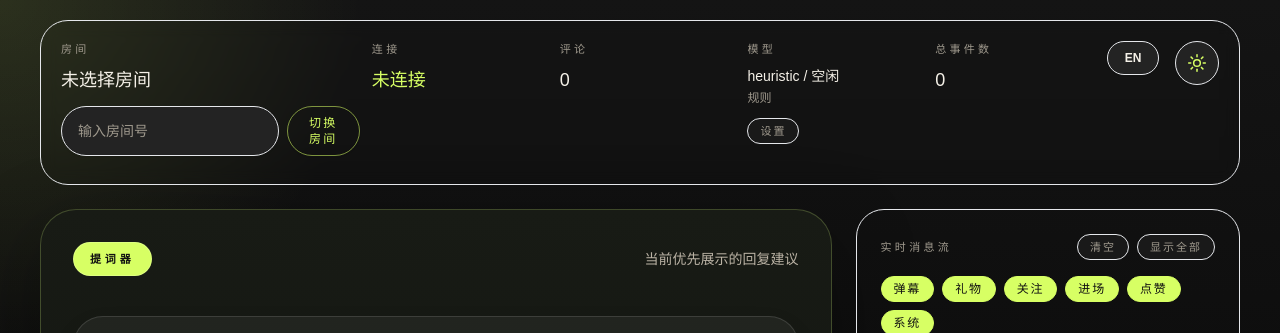
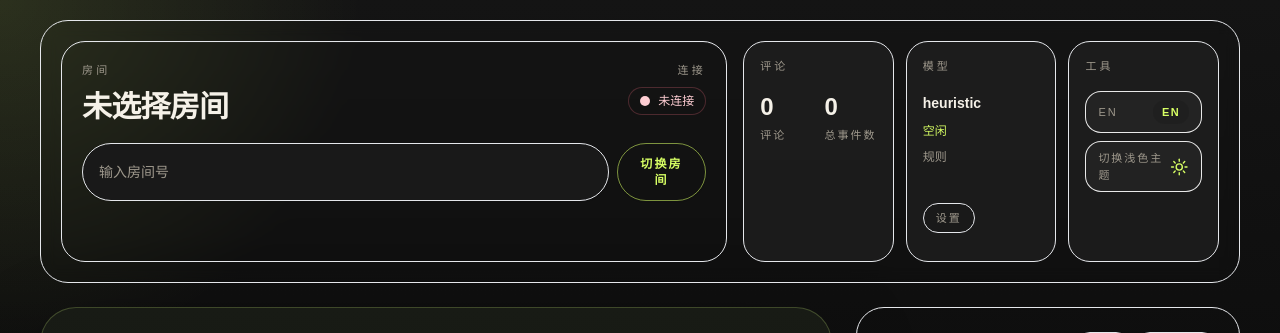
Before and after one commit to Moon-Force/DouYin_llm, a Vue app in the folder frontend/: page / in a window 1280 px wide. Shown: the top 333 px of the page. Built offline with nearby package versions, Linux system fonts and the light colour scheme; no server answers.

Commit message:
feat: redesign status strip layout

```diff
--- a/frontend/src/components/StatusStrip.vue
+++ b/frontend/src/components/StatusStrip.vue
@@ -2,6 +2,7 @@
 import { computed } from "vue";
 
 import { translate, translateError } from "../i18n.js";
+import { getConnectionBadgePresentation } from "./status-strip-presenter.js";
 
 const props = defineProps({
   locale: {
@@ -66,9 +67,10 @@ function translateEnum(baseKey, value) {
 
 const roomLabel = computed(() => props.roomId || t("status.noRoomSelected"));
 const roomErrorMessage = computed(() => translateError(props.locale, props.roomError));
-const connectionStateLabel = computed(() =>
-  translateEnum("status.connectionState", props.connectionState),
+const connectionBadge = computed(() =>
+  getConnectionBadgePresentation(props.connectionState),
 );
+const connectionBadgeLabel = computed(() => t(connectionBadge.value.labelKey));
 const modelResultLabel = computed(() =>
   translateEnum("status.modelResult", props.modelStatus.last_result),
 );
@@ -78,31 +80,201 @@ const modelModeLabel = computed(() =>
 const localeToggleLabel = computed(() =>
   props.locale === "zh" ? t("locale.switchToEnglish") : t("locale.switchToChinese"),
 );
+const localeBadgeLabel = computed(() => (props.locale === "zh" ? "EN" : "\u4E2D"));
+const toolsCardLabel = computed(() => (props.locale === "zh" ? "\u5DE5\u5177" : "Tools"));
+const switchRoomLabel = computed(() =>
+  props.isSwitchingRoom ? t("status.switching") : t("status.switchRoom"),
+);
+const modelDetailLabel = computed(() => props.modelStatus.last_error || modelModeLabel.value);
+
+const connectionBadgeClass = computed(() => {
+  switch (connectionBadge.value.tone) {
+    case "success":
+      return "bg-emerald-500/12 text-emerald-300 ring-1 ring-inset ring-emerald-400/25";
+    case "warning":
+      return "bg-amber-500/12 text-amber-200 ring-1 ring-inset ring-amber-400/25";
+    default:
+      return "bg-rose-500/12 text-rose-200 ring-1 ring-inset ring-rose-400/25";
+  }
+});
+
+const localeButtonClass = computed(() =>
+  props.theme === "dark"
+    ? "border-white/90 bg-white/[0.03] text-accent hover:bg-accent/14 hover:border-white"
+    : "border-line/18 bg-panel-soft text-ink/90 hover:border-accent/35 hover:text-accent",
+);
+
+const themeButtonClass = computed(() =>
+  props.theme === "dark"
+    ? "border-white/90 bg-white/[0.03] text-accent hover:bg-accent/14 hover:border-white"
+    : "border-line/18 bg-panel-soft text-paper hover:border-accent/35 hover:text-accent",
+);
 </script>
 
 <template>
   <header
-    class="relative grid gap-3 rounded-[28px] border border-line/14 bg-panel/92 p-5 pr-32 shadow-[var(--shadow-elev)] backdrop-blur lg:grid-cols-[1.7fr_repeat(4,minmax(0,1fr))]"
+    class="rounded-[28px] border border-line/14 bg-panel/92 p-4 shadow-[var(--shadow-elev)] backdrop-blur sm:p-5"
   >
+    <div class="grid gap-4 xl:grid-cols-[minmax(0,1.4fr)_minmax(320px,1fr)]">
+      <section
+        class="rounded-[24px] border border-line/12 bg-panel-soft/72 p-5 shadow-[inset_0_1px_0_rgba(255,255,255,0.03)]"
+      >
+        <div class="flex flex-col gap-5">
+          <div class="flex flex-col gap-4 sm:flex-row sm:items-start sm:justify-between">
+            <div class="min-w-0">
+              <p class="text-[11px] uppercase tracking-[0.3em] text-muted">
+                {{ t("status.room") }}
+              </p>
+              <p class="mt-3 truncate text-2xl font-semibold tracking-tight text-paper md:text-[30px]">
+                {{ roomLabel }}
+              </p>
+            </div>
+
+            <div class="flex flex-col items-start gap-2 sm:items-end">
+              <p class="text-[11px] uppercase tracking-[0.3em] text-muted">
+                {{ t("status.connection") }}
+              </p>
+              <span
+                class="inline-flex items-center gap-2 rounded-full px-3 py-1.5 text-xs font-medium"
+                :class="connectionBadgeClass"
+              >
+                <span
+                  v-if="connectionBadge.icon === 'pulse'"
+                  aria-hidden="true"
+                  class="relative flex h-2.5 w-2.5"
+                >
+                  <span class="absolute inline-flex h-full w-full animate-ping rounded-full bg-current opacity-60" />
+                  <span class="relative inline-flex h-2.5 w-2.5 rounded-full bg-current" />
+                </span>
+                <svg
+                  v-else-if="connectionBadge.icon === 'check'"
+                  aria-hidden="true"
+                  xmlns="http://www.w3.org/2000/svg"
+                  viewBox="0 0 16 16"
+                  fill="none"
+                  stroke="currentColor"
+                  stroke-linecap="round"
+                  stroke-linejoin="round"
+                  stroke-width="1.8"
+                  class="h-3.5 w-3.5"
+                >
+                  <path d="M3.5 8.5 6.5 11.5 12.5 4.5" />
+                </svg>
+                <span
+                  v-else
+                  aria-hidden="true"
+                  class="h-2.5 w-2.5 rounded-full bg-current"
+                />
+                {{ connectionBadgeLabel }}
+              </span>
+            </div>
+          </div>
+
+          <div class="flex flex-col gap-2 lg:flex-row">
+            <input
+              :value="roomDraft"
+              type="text"
+              inputmode="numeric"
+              :placeholder="t('status.roomPlaceholder')"
+              class="w-full rounded-full border border-line/16 bg-panel px-4 py-3 text-sm text-paper shadow-sm outline-none transition placeholder:text-muted focus:border-accent focus:ring-2 focus:ring-accent/20"
+              @input="$emit('update-room-draft', $event.target.value)"
+              @keyup.enter="$emit('switch-room')"
+            />
             <button
               type="button"
-      class="absolute right-20 top-5 inline-flex min-w-[52px] items-center justify-center rounded-full border border-line/16 bg-panel-soft px-3 py-2 text-xs font-semibold text-paper shadow-sm transition hover:bg-panel-soft/88"
+              class="rounded-full border border-accent/55 bg-accent/14 px-5 py-3 text-xs font-semibold uppercase tracking-[0.18em] text-accent shadow-sm transition hover:bg-accent/20 disabled:cursor-not-allowed disabled:opacity-60"
+              :disabled="isSwitchingRoom"
+              @click="$emit('switch-room')"
+            >
+              {{ switchRoomLabel }}
+            </button>
+          </div>
+
+          <div class="min-h-[1.25rem] text-xs">
+            <p v-if="roomErrorMessage" class="text-rose-400">{{ roomErrorMessage }}</p>
+          </div>
+        </div>
+      </section>
+
+      <section class="grid gap-3 md:grid-cols-3">
+        <article class="rounded-[22px] border border-line/12 bg-panel-soft/60 p-4">
+          <p class="text-[11px] uppercase tracking-[0.28em] text-muted">
+            {{ t("common.comments") }}
+          </p>
+          <div class="mt-4 grid grid-cols-2 gap-3">
+            <div>
+              <p class="text-2xl font-semibold text-paper">{{ stats.comments }}</p>
+              <p class="mt-1 text-[11px] uppercase tracking-[0.18em] text-muted">
+                {{ t("common.comments") }}
+              </p>
+            </div>
+            <div>
+              <p class="text-2xl font-semibold text-paper">{{ stats.total_events }}</p>
+              <p class="mt-1 text-[11px] uppercase tracking-[0.18em] text-muted">
+                {{ t("status.totalEvents") }}
+              </p>
+            </div>
+          </div>
+        </article>
+
+        <article class="rounded-[22px] border border-line/12 bg-panel-soft/60 p-4">
+          <p class="text-[11px] uppercase tracking-[0.28em] text-muted">
+            {{ t("status.model") }}
+          </p>
+          <p class="mt-4 break-words text-sm font-semibold leading-6 text-paper">
+            {{ modelStatus.model }}
+          </p>
+          <p class="mt-2 text-xs font-medium text-accent">
+            {{ modelResultLabel }}
+          </p>
+          <p class="mt-2 min-h-[2.5rem] break-words text-xs leading-5 text-muted">
+            {{ modelDetailLabel }}
+          </p>
+          <button
+            type="button"
+            class="mt-4 rounded-full border border-line/16 bg-panel px-3 py-1.5 text-[11px] uppercase tracking-[0.18em] text-muted transition hover:border-accent hover:text-accent"
+            @click="$emit('open-llm-settings')"
+          >
+            {{ t("common.settings") }}
+          </button>
+        </article>
+
+        <article class="rounded-[22px] border border-line/12 bg-panel-soft/60 p-4">
+          <p class="text-[11px] uppercase tracking-[0.28em] text-muted">{{ toolsCardLabel }}</p>
+          <div class="mt-4 grid gap-2">
+            <button
+              type="button"
+              class="flex items-center justify-between rounded-2xl border px-3 py-2 text-left transition"
+              :class="localeButtonClass"
               :title="localeToggleLabel"
               :aria-label="localeToggleLabel"
               @click="$emit('toggle-locale')"
             >
+              <span class="text-[11px] uppercase tracking-[0.18em] text-muted">
                 {{ localeToggleLabel }}
+              </span>
+              <span
+                aria-hidden="true"
+                class="inline-flex min-w-[2.25rem] items-center justify-center rounded-full bg-black/10 px-2 py-1 text-[11px] font-semibold tracking-[0.12em]"
+              >
+                {{ localeBadgeLabel }}
+              </span>
             </button>
 
             <button
               type="button"
-      class="absolute right-5 top-5 inline-flex h-11 w-11 items-center justify-center rounded-full border border-line/16 bg-panel-soft text-paper shadow-sm transition hover:bg-panel-soft/88"
+              class="flex items-center justify-between rounded-2xl border px-3 py-2 text-left transition"
+              :class="themeButtonClass"
               :title="nextThemeLabel"
               :aria-label="nextThemeLabel"
               @click="$emit('toggle-theme')"
             >
+              <span class="text-[11px] uppercase tracking-[0.18em] text-muted">
+                {{ nextThemeLabel }}
+              </span>
               <svg
                 v-if="theme === 'dark'"
+                aria-hidden="true"
                 xmlns="http://www.w3.org/2000/svg"
                 viewBox="0 0 24 24"
                 fill="none"
@@ -124,6 +296,7 @@ const localeToggleLabel = computed(() =>
               </svg>
               <svg
                 v-else
+                aria-hidden="true"
                 xmlns="http://www.w3.org/2000/svg"
                 viewBox="0 0 24 24"
                 fill="currentColor"
@@ -134,66 +307,9 @@ const localeToggleLabel = computed(() =>
                 />
               </svg>
             </button>
-
-    <div>
-      <p class="text-[11px] uppercase tracking-[0.3em] text-muted">{{ t("status.room") }}</p>
-      <p class="mt-2 text-lg font-medium text-paper">{{ roomLabel }}</p>
-
-      <div class="mt-3 flex flex-col gap-2 sm:flex-row">
-        <input
-          :value="roomDraft"
-          type="text"
-          inputmode="numeric"
-          :placeholder="t('status.roomPlaceholder')"
-          class="w-full rounded-full border border-line/16 bg-panel-soft px-4 py-2 text-sm text-paper shadow-sm outline-none transition placeholder:text-muted focus:border-accent focus:ring-2 focus:ring-accent/20"
-          @input="$emit('update-room-draft', $event.target.value)"
-          @keyup.enter="$emit('switch-room')"
-        />
-        <button
-          type="button"
-          class="rounded-full border border-accent/55 bg-accent/14 px-4 py-2 text-xs uppercase tracking-[0.18em] text-accent shadow-sm transition hover:bg-accent/20 disabled:cursor-not-allowed disabled:opacity-60"
-          :disabled="isSwitchingRoom"
-          @click="$emit('switch-room')"
-        >
-          {{ isSwitchingRoom ? t("status.switching") : t("status.switchRoom") }}
-        </button>
           </div>
-
-      <div class="mt-2 flex items-center gap-3 text-xs">
-        <p v-if="roomErrorMessage" class="text-rose-500">{{ roomErrorMessage }}</p>
-      </div>
-    </div>
-
-    <div>
-      <p class="text-[11px] uppercase tracking-[0.3em] text-muted">{{ t("status.connection") }}</p>
-      <p class="mt-2 text-lg font-medium text-accent">{{ connectionStateLabel }}</p>
-    </div>
-
-    <div>
-      <p class="text-[11px] uppercase tracking-[0.3em] text-muted">{{ t("common.comments") }}</p>
-      <p class="mt-2 text-lg font-medium text-paper">{{ stats.comments }}</p>
-    </div>
-
-    <div>
-      <p class="text-[11px] uppercase tracking-[0.3em] text-muted">{{ t("status.model") }}</p>
-      <p class="mt-2 text-sm font-medium text-paper">
-        {{ modelStatus.model }} / {{ modelResultLabel }}
-      </p>
-      <p class="mt-1 text-xs text-muted">
-        {{ modelStatus.last_error || modelModeLabel }}
-      </p>
-      <button
-        type="button"
-        class="mt-3 rounded-full border border-line/16 bg-panel px-3 py-1 text-[11px] uppercase tracking-[0.18em] text-muted transition hover:border-accent hover:text-accent"
-        @click="$emit('open-llm-settings')"
-      >
-        {{ t("common.settings") }}
-      </button>
-    </div>
-
-    <div>
-      <p class="text-[11px] uppercase tracking-[0.3em] text-muted">{{ t("status.totalEvents") }}</p>
-      <p class="mt-2 text-lg font-medium text-paper">{{ stats.total_events }}</p>
+        </article>
+      </section>
     </div>
   </header>
 </template>
--- /dev/null
+++ b/frontend/src/components/status-strip-presenter.js
@@ -0,0 +1,34 @@
+const CONNECTION_BADGE_MAP = {
+  idle: {
+    tone: "danger",
+    labelKey: "status.connectionState.idle",
+    icon: "dot",
+  },
+  reconnecting: {
+    tone: "danger",
+    labelKey: "status.connectionState.reconnecting",
+    icon: "dot",
+  },
+  connecting: {
+    tone: "warning",
+    labelKey: "status.connectionState.connecting",
+    icon: "pulse",
+  },
+  switching: {
+    tone: "warning",
+    labelKey: "status.connectionState.switching",
+    icon: "pulse",
+  },
+  live: {
+    tone: "success",
+    labelKey: "status.connectionState.live",
+    icon: "check",
+  },
+};
+
+export function getConnectionBadgePresentation(connectionState) {
+  const badge =
+    CONNECTION_BADGE_MAP[connectionState] || CONNECTION_BADGE_MAP.idle;
+
+  return { ...badge };
+}
```
Also changed, not shown: 2 other files (tests, documents, lock files or other folders). Lines whose indentation alone changed are shown as unchanged.
